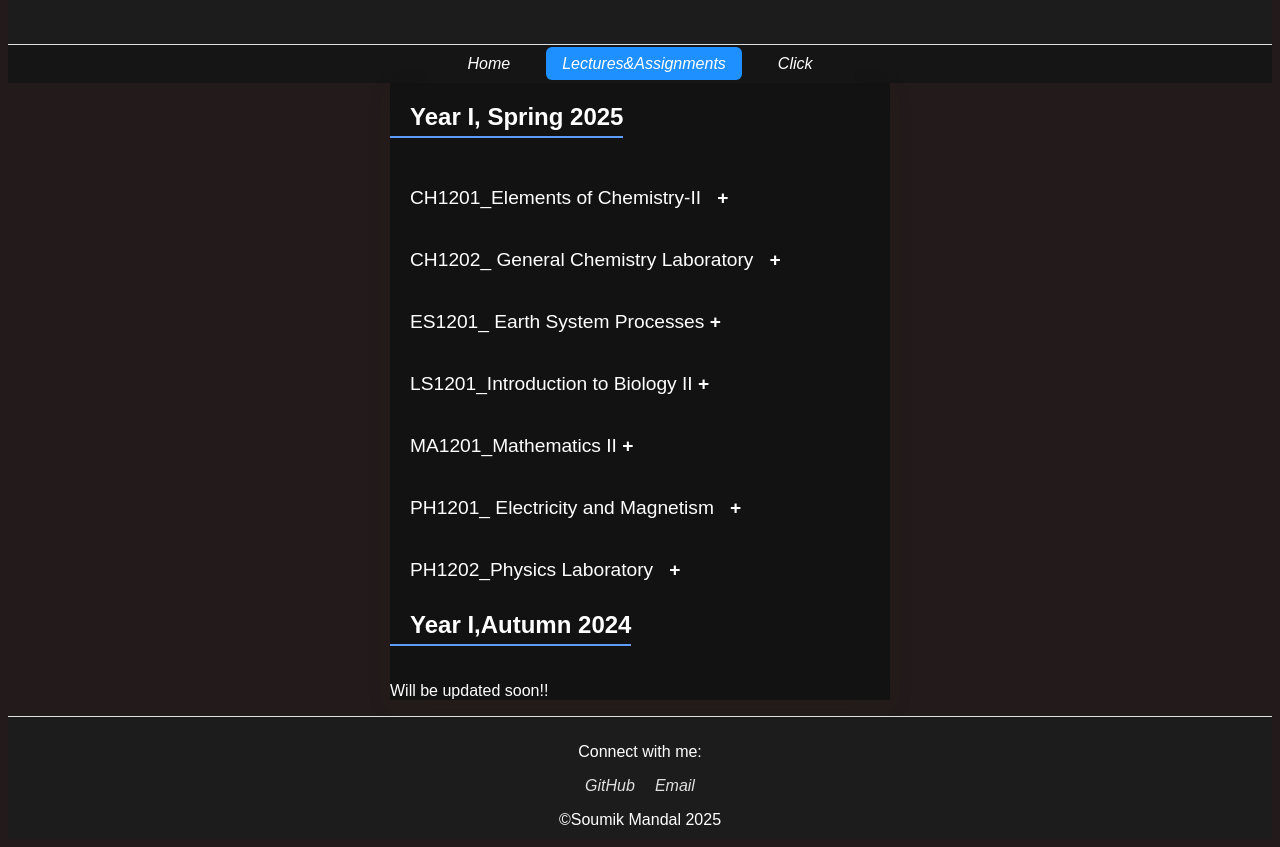
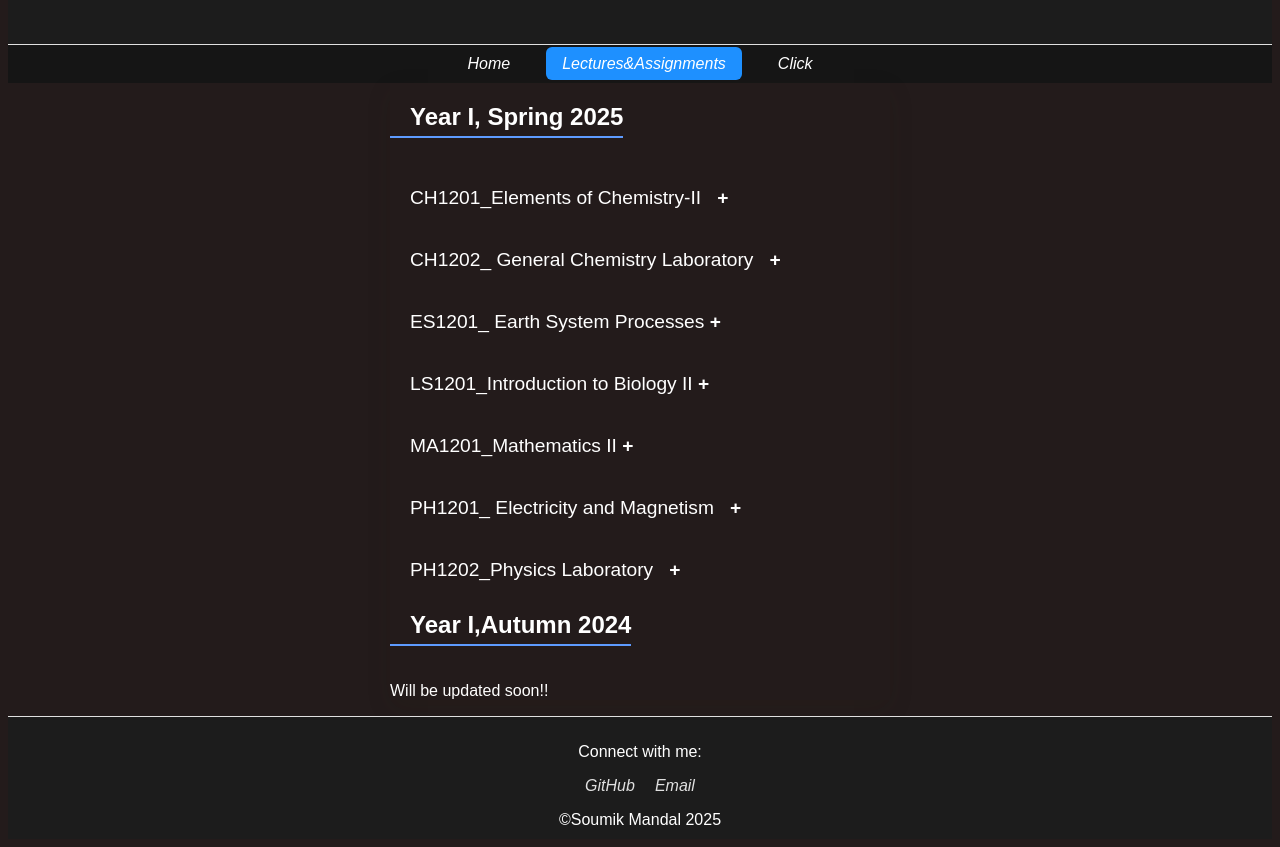
Before and after one commit to Soumik625/lecturenotes, a plain HTML site: page index.html in a window 1280 px wide. Shown: the part 103-950 px from the top of the page. Drawn offline with Linux system fonts and the light colour scheme.

Commit message:
Update style.css

```diff
--- a/style.css
+++ b/style.css
@@ -36,7 +36,7 @@ header p {
 }
 
 .card{
-    background-color: #121212;
+    background-color: #231b1b;
     border-radius: 16 px;
     padding: auto;
     box-shadow: 0 8px 24px rgba(50,40,10,0.1);
```
